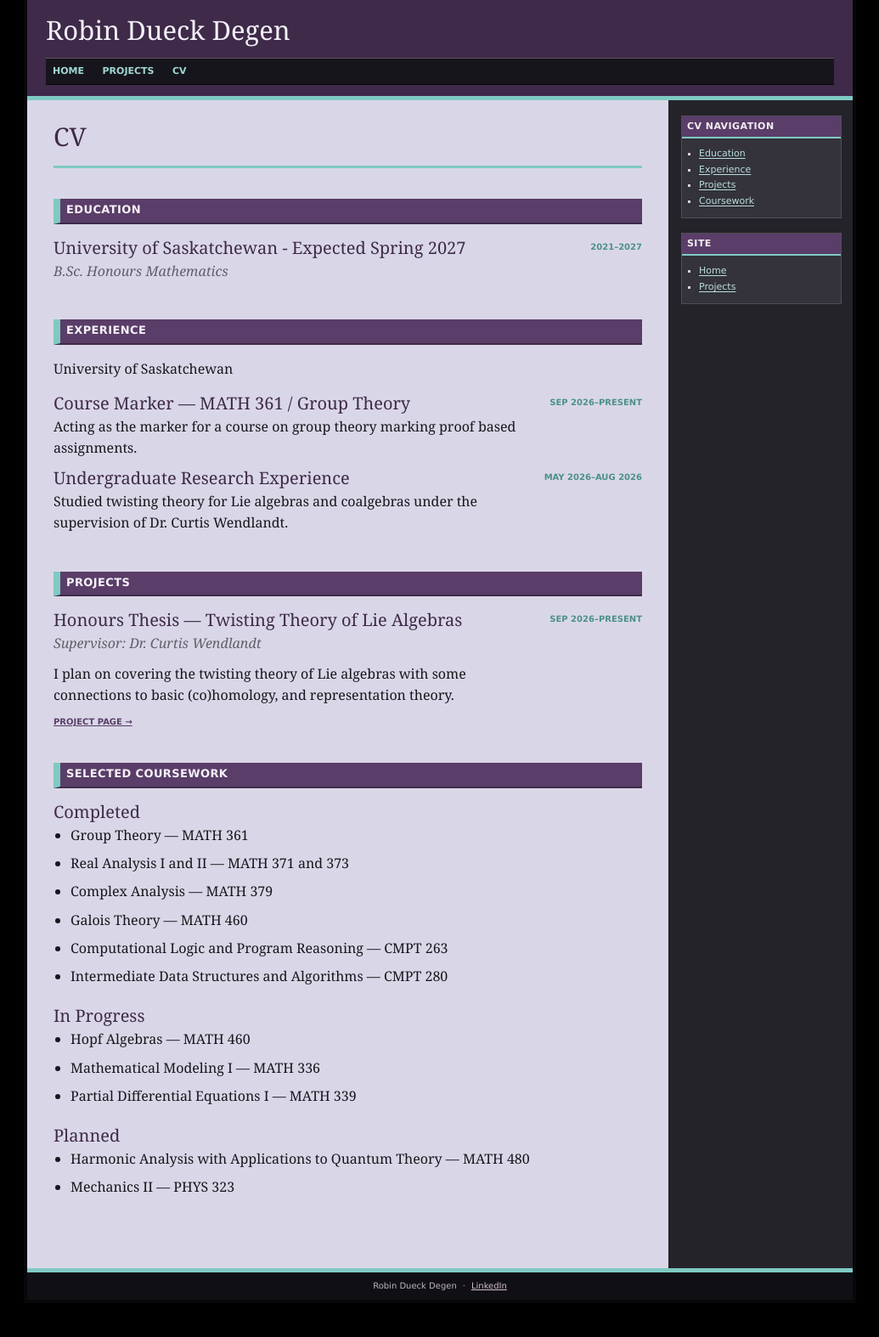
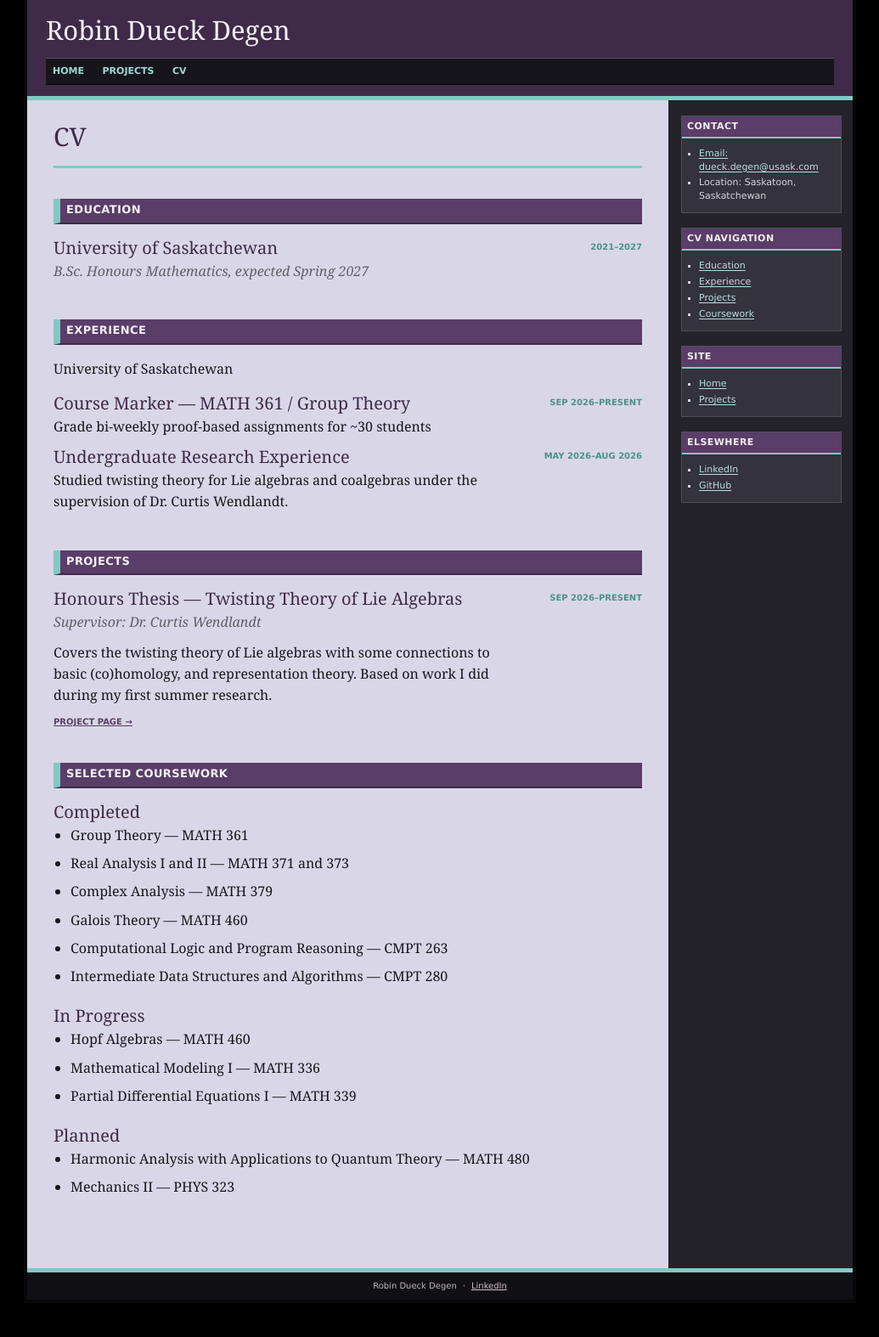
Before and after one commit to 8ts5bgytc8-cyber/robindueckdegen.com, a Jekyll site: the page built from cv/index.html, in a window 1280 px wide. Shown: the whole page at 85% size, without its empty margins (122-1157 px from the left). Built offline with Jekyll 4.4.1, drawn with Linux system fonts in a browser that asks for light colours.

Commit message:
Added contact information to sidebars, created a note for vertex algebras

```diff
--- a/_includes/cv-sidebar.html
+++ b/_includes/cv-sidebar.html
@@ -1,4 +1,14 @@
 <aside class="home-sidebar cv-sidebar" aria-label="CV navigation">
+    <section>
+        <h2>Contact</h2>
+        <ul class="sidebar-list">
+        <li>
+            <a href="mailto:dueck.degen@usask.com">Email: dueck.degen@usask.com</a>
+        </li>
+        <li>Location: Saskatoon, Saskatchewan</li>
+        </ul>
+    </section>
+
   <section>
     <h2>CV Navigation</h2>
     <ul class="sidebar-list">
@@ -17,13 +27,11 @@
     </ul>
   </section>
 
-  <!--<section>
+  <section>
     <h2>Elsewhere</h2>
     <ul class="sidebar-list">
       <li><a href="https://www.linkedin.com/in/robin-dueck-degen-8a406a20a">LinkedIn</a></li>
-      {% if site.github_url and site.github_url != "" %}
-        <li><a href="{{ site.github_url }}">GitHub</a></li>
-      {% endif %}
+      <li><a href="{{ https://github.com/Rdueckd }}">GitHub</a></li>
     </ul>
-  </section>-->
+  </section>
 </aside>
--- a/cv/index.html
+++ b/cv/index.html
@@ -13,8 +13,8 @@ title: CV
     <h2>Education</h2>
     <div class="cv-entry">
       <div class="cv-entry-main">
-        <h3>University of Saskatchewan - Expected Spring 2027</h3>
-        <p class="cv-entry-subtitle">B.Sc. Honours Mathematics</p>
+        <h3>University of Saskatchewan</h3>
+        <p class="cv-entry-subtitle">B.Sc. Honours Mathematics, expected Spring 2027</p>
       </div>
       <p class="cv-date">2021–2027</p>
     </div>
@@ -30,7 +30,7 @@ title: CV
       <div class="cv-entry-main">
         <h3>Course Marker — MATH 361 / Group Theory</h3>
         <p>
-          Acting as the marker for a course on group theory marking proof based assignments.
+          Grade bi-weekly proof-based assignments for ~30 students
         </p>
       </div>
       <p class="cv-date">Sep 2026–Present</p>
@@ -58,7 +58,7 @@ title: CV
         <h3>Honours Thesis — Twisting Theory of Lie Algebras</h3>
         <p class="cv-entry-subtitle">Supervisor: Dr. Curtis Wendlandt</p>
         <p>
-            I plan on covering the twisting theory of Lie algebras with some connections to basic (co)homology, and representation theory.
+            Covers the twisting theory of Lie algebras with some connections to basic (co)homology, and representation theory. Based on work I did during my first summer research.
         </p>
         <p class="cv-entry-link">
           <a href="{{ '/research/twisting-theory-of-lie-algebras/' | relative_url }}">
```
Also changed, not shown: _includes/home-sidebar.html (+13 -4 lines), _notes/ContinuousNonDifferentiableFunctions.md (+1 -3 lines), _notes/VertexAlgebras.md (added, +6 -0 lines), 3 other files.
